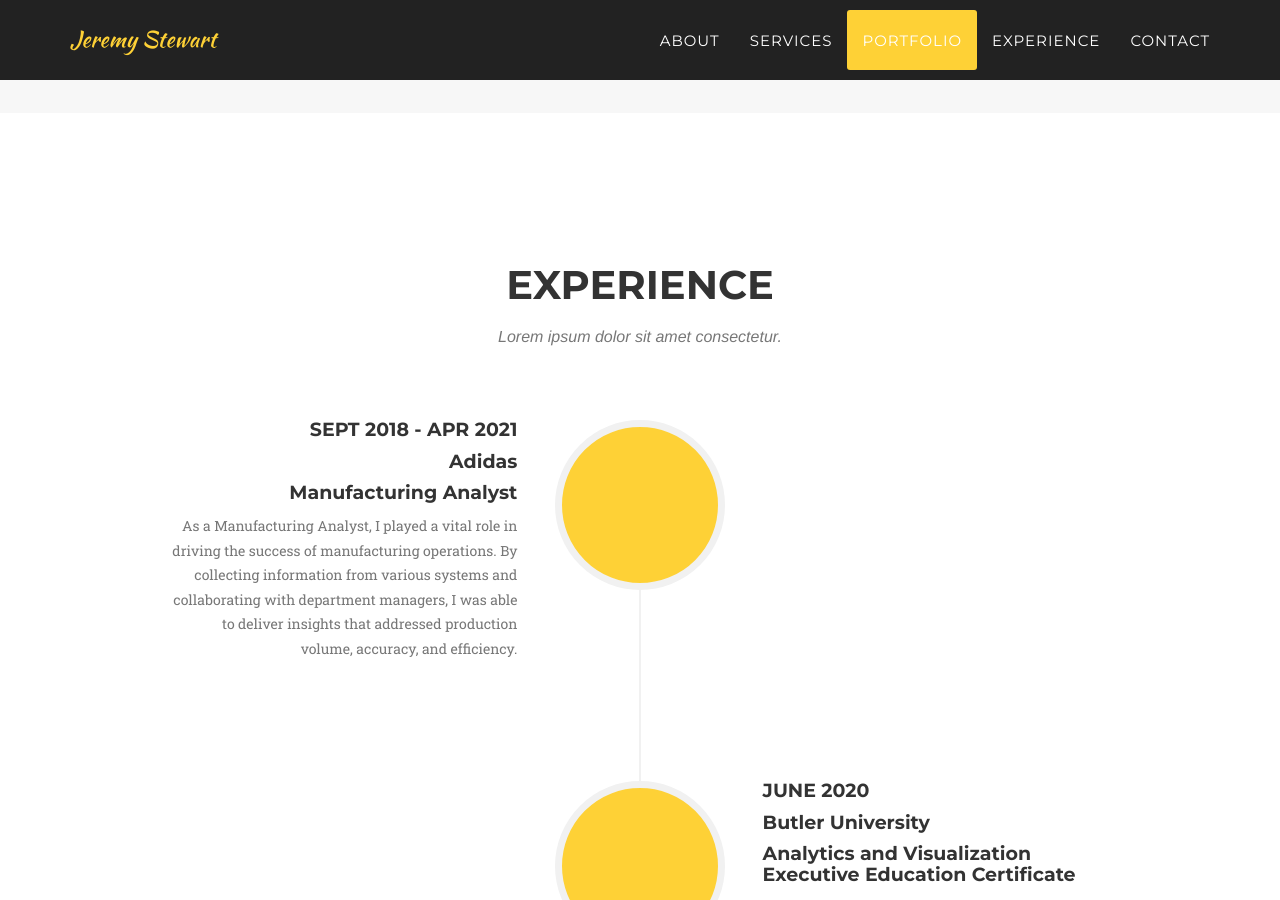
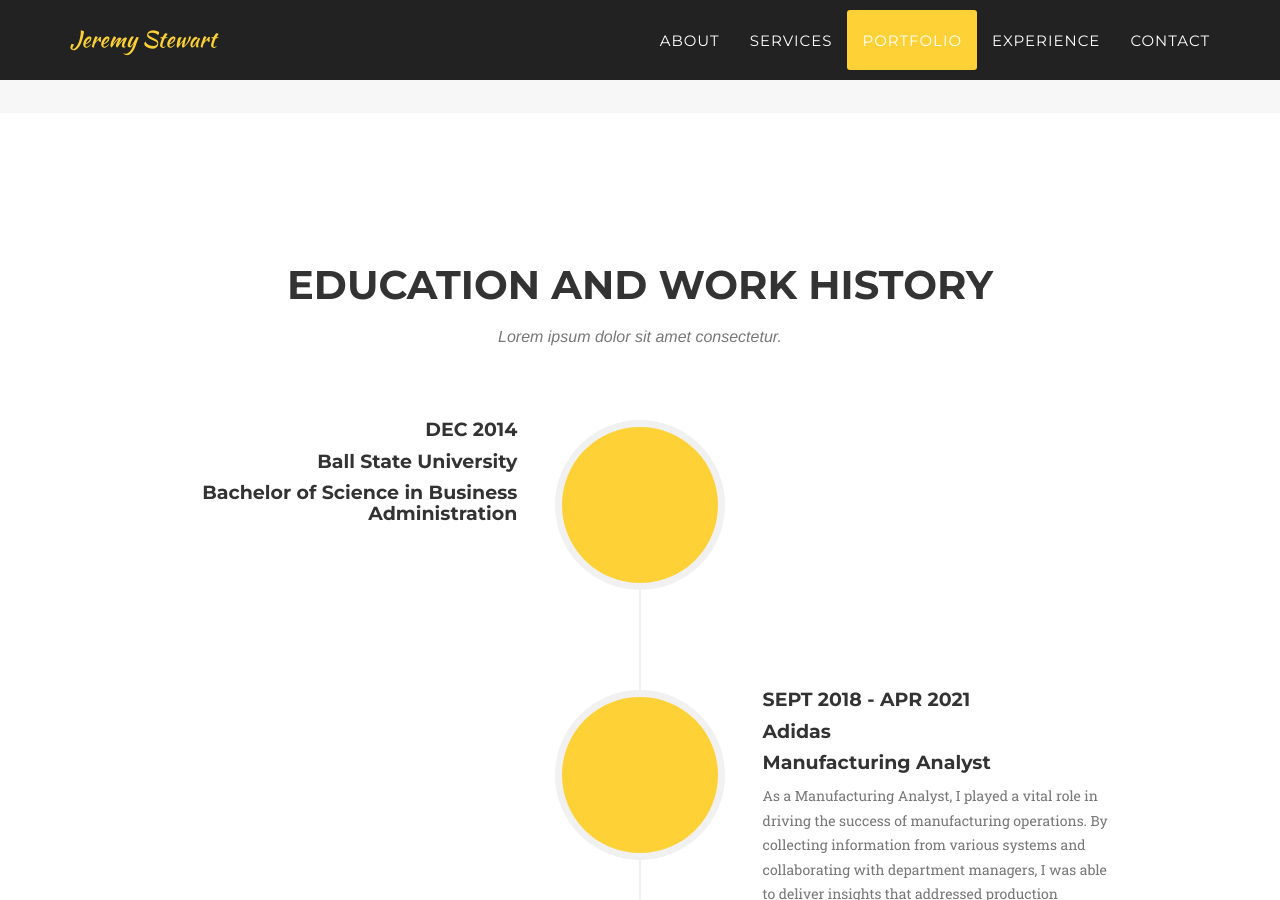
Before and after one commit to jlstewart12/JS_Portfolio_E, a Jekyll site: the page built from _posts/2014-07-13-project-6.markdown, in a window 1280 px wide and 900 px high, scrolled down 2616 px. Built offline with Jekyll 4.4.1, drawn with Linux system fonts in a browser that asks for light colours; nearby versions of some CDN libraries; some web fonts are replaced; library files that are not in the unit come from our copies.

Commit message:
history and footer restructure

```diff
--- a/_includes/about.html
+++ b/_includes/about.html
@@ -3,7 +3,7 @@
         <div class="container">
             <div class="row">
                 <div class="col-lg-12 text-center">
-                    <h2 class="section-heading">Experience</h2>
+                    <h2 class="section-heading">Education and Work History</h2>
                     <h3 class="section-subheading text-muted">Lorem ipsum dolor sit amet consectetur.</h3>
                 </div>
             </div>
@@ -11,6 +11,21 @@
                 <div class="col-lg-12">
                     <ul class="timeline">
                         <li>
+                            <div class="timeline-image">
+                                <img class="img-circle img-responsive" src="img/about/bsu.png" alt="">
+                            </div>
+                            <div class="timeline-panel">
+                                <div class="timeline-heading">
+                                    <h4>Dec 2014</h4>
+                                    <h4 class="subheading">Ball State University</h4>
+                                    <h4 class="subheading">Bachelor of Science in Business Administration</h4>
+                                </div>
+                                <div class="timeline-body">
+                                    <p class="text-muted"></p>
+                                </div>
+                            </div>
+                        </li>
+                        <li class="timeline-inverted">
                             <div class="timeline-image">
                                 <img class="img-circle img-responsive" src="img/about/adidas.png" alt="">
                             </div>
@@ -25,7 +40,7 @@
                                 </div>
                             </div>
                         </li>
-                        <li class="timeline-inverted">
+                        <li>
                             <div class="timeline-image">
                                 <img class="img-circle img-responsive" src="img/about/butler.jpg" alt="">
                             </div>
@@ -40,7 +55,7 @@
                                 </div>
                             </div>
                         </li>
-                        <li>
+                        <li class="timeline-inverted">
                             <div class="timeline-image">
                                 <img class="img-circle img-responsive" src="img/about/angi.png" alt="">
                             </div>
@@ -55,7 +70,7 @@
                                 </div>
                             </div>
                         </li>
-                        <li class="timeline-inverted">
+                        <li>
                             <div class="timeline-image">
                                 <img class="img-circle img-responsive" src="img/about/MIT.png" alt="">
                             </div>
@@ -70,7 +85,7 @@
                                 </div>
                             </div>
                         </li>
-                        <li>
+                        <li class="timeline-inverted">
                             <div class="timeline-image">
                                 <img class="img-circle img-responsive" src="img/about/vangst.jpg" alt="">
                             </div>
--- a/_includes/clients.html
+++ b/_includes/clients.html
@@ -4,7 +4,7 @@
             <div class="row">
                 <div class="col-md-3 col-sm-6">
                     <a href="#">
-                        <img src="img/logos/2x/Asset 1.png" class="img-responsive img-centered" alt="">
+                        <img src="img/logos/2x/Asset 6.png" class="img-responsive img-centered" alt="">
                     </a>
                 </div>
                 <div class="col-md-3 col-sm-6">
@@ -29,7 +29,7 @@
                 </div>
                 <div class="col-md-3 col-sm-6">
                     <a href="#">
-                        <img src="img/logos/2x/Asset 6.png" class="img-responsive img-centered" alt="">
+                        <img src="img/logos/2x/Asset 1.png" class="img-responsive img-centered" alt="">
                     </a>
                 </div>
                 <div class="col-md-3 col-sm-6">
```
Also changed, not shown: img/about/bsu.jpg (added), img/about/bsu.png (added), 4 other files.
